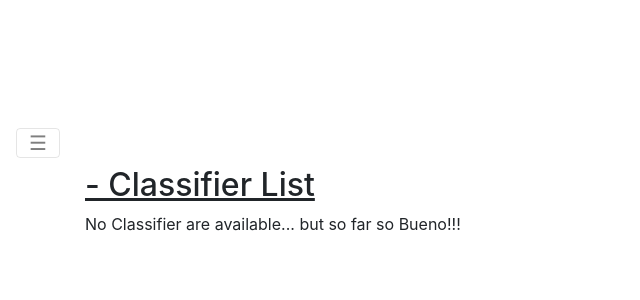
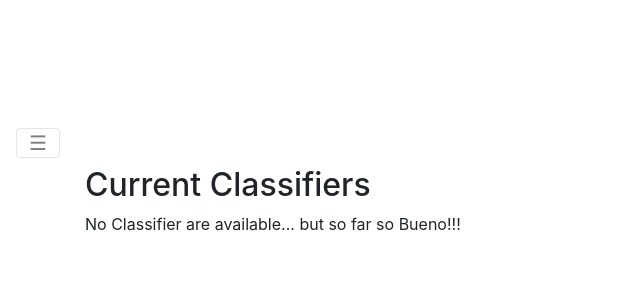
Before and after one commit to text-classifier-django/text-classifier-django, a Django app: page / in a window 1280 px wide. Shown: the top 300 px of the page, without its empty margins (0-640 px from the left). Run offline with Django 3.2, Linux system fonts and the light colour scheme; data that the repository does not hold is empty; some libraries are stand-ins or nearby versions.

Commit message:
made some changes to index.html

```diff
--- a/bananasorter/templates/bananasorter/index.html
+++ b/bananasorter/templates/bananasorter/index.html
@@ -2,7 +2,7 @@
 
 {% block content %}
 
-  <h2><u>- Classifier List</u></h2>
+  <h2>Current Classifiers</h2>
   {% if classifier_list %}
     <ul>
       {% for classifier in classifier_list %}
```
